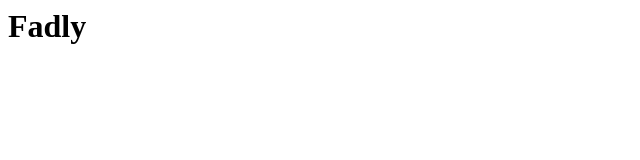
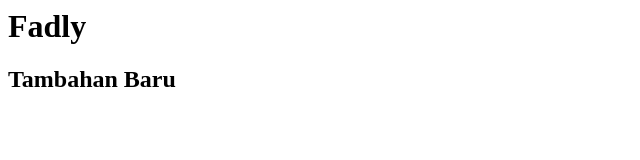
Before and after one commit to fadlyyy/lara, a plain HTML site: page index.html in a window 1280 px wide. Shown: the whole page, without its empty margins (0-640 px from the left). Drawn offline with Linux system fonts and the light colour scheme.

Commit message:
commit dari lokal ke github

```diff
--- a/index.html
+++ b/index.html
@@ -1 +1,2 @@
 <h1>Fadly</h1>
+<h2>Tambahan Baru</h2>
```
